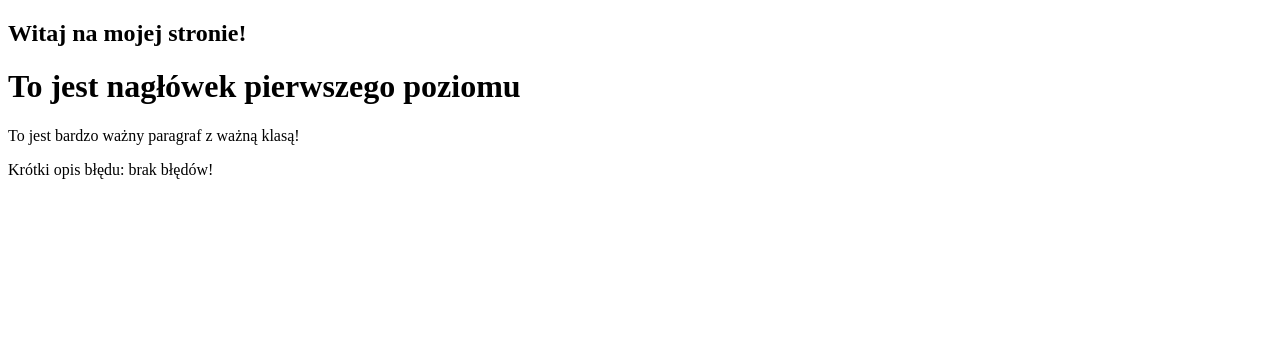
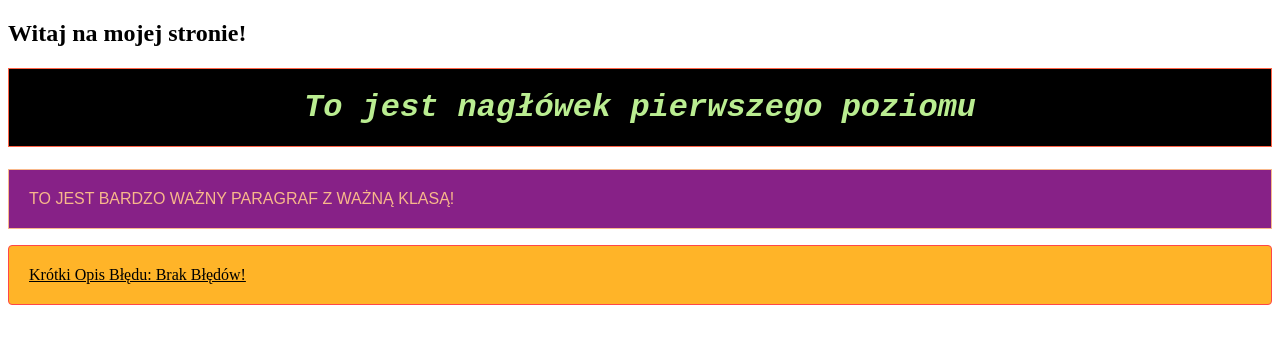
Before and after one commit to FilipKoselak/moja-pierwsza-strona-html-css-na-github, a plain HTML site: page index.html in a window 1280 px wide. Drawn offline with Linux system fonts and the light colour scheme.

Commit message:
Update index.html

```diff
--- a/index.html
+++ b/index.html
@@ -33,6 +33,35 @@ Na obrazku oczekiwany_wynik.png przedstawiono trzy paragrafy. Używając poniżs
     <title>Moja pierwsza strona HTML i CSS</title>
 
     <style>
+        .info {
+            font-style: 1.5rem;
+            text-align: center;
+            font-family: "Courier New";
+            color: #baed91;
+            border: 1px solid tomato;
+            background-color: #000;
+            font-style: italic;
+            padding: 20px;
+        }
+        .warning {
+            font-family: sans-serif;
+            color: rgb(248, 184, 139);
+            border: 1px solid rgb(248, 184, 139);
+            background-color: hsl(300, 61%, 33%);
+            text-transform: uppercase;
+            padding: 20px;
+        }
+        .error {
+            font-family: serif;
+            border: 1px solid hsl(0, 100%, 64%);
+            background-color: #FFB428;
+            text-transform: capitalize;
+            border-radius: 4px;
+            padding: 20px;
+            color: #000;
+            text-decoration: underline;
+
+        }
     </style>
 </head>
     <body>
```
